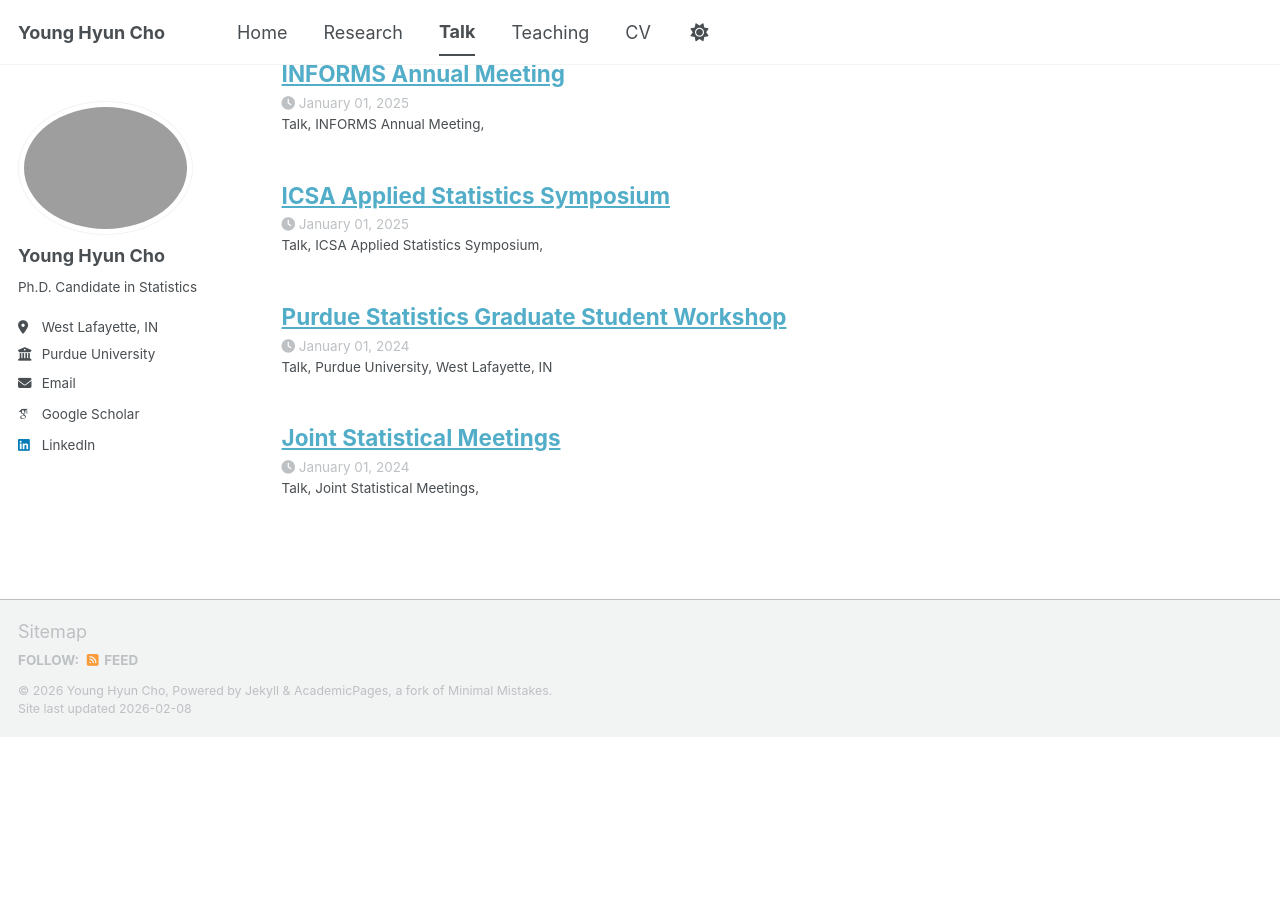
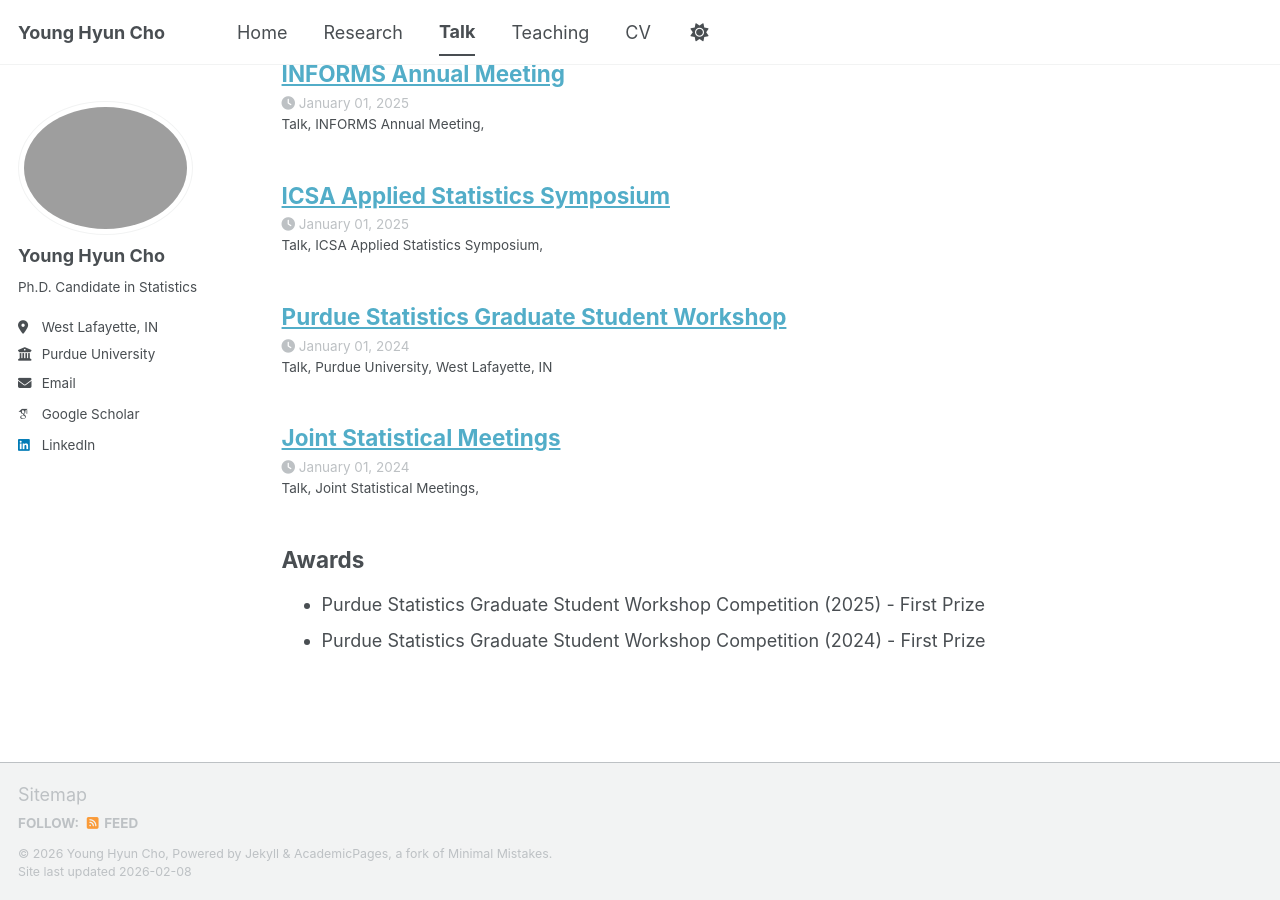
Before and after one commit to yhcho-stat/young, a Jekyll site: the page built from _pages/talks.html, in a window 1280 px wide and 900 px high, scrolled down 505 px. Built offline with Jekyll 4.4.1, drawn with Linux system fonts in a browser that asks for light colours; some web fonts are replaced; a script bundle is joined from its source files by our own code; library files that are not in the unit come from our copies; before the commit the page ends 1242 px from its top, so only the background shows below that; some of the changed text lies outside the part shown.

Commit message:
Update talks.html

```diff
--- a/_pages/talks.html
+++ b/_pages/talks.html
@@ -1,16 +1,20 @@
 ---
 layout: archive
-title: "Talks and presentations"
+title: "Talks"
 permalink: /talks/
 author_profile: true
 ---
 
 {% if site.talkmap_link == true %}
-
-<p style="text-decoration:underline;"><a href="/talkmap.html">See a map of all the places I've given a talk!</a></p>
-
+  <p style="text-decoration:underline;"><a href="/talkmap.html">See a map of all the places I've given a talk!</a></p>
 {% endif %}
 
 {% for post in site.talks reversed %}
   {% include archive-single-talk.html %}
 {% endfor %}
+
+<h2>Awards</h2>
+<ul>
+  <li>Purdue Statistics Graduate Student Workshop Competition (2025) - First Prize</li>
+  <li>Purdue Statistics Graduate Student Workshop Competition (2024) - First Prize</li>
+</ul>
```
